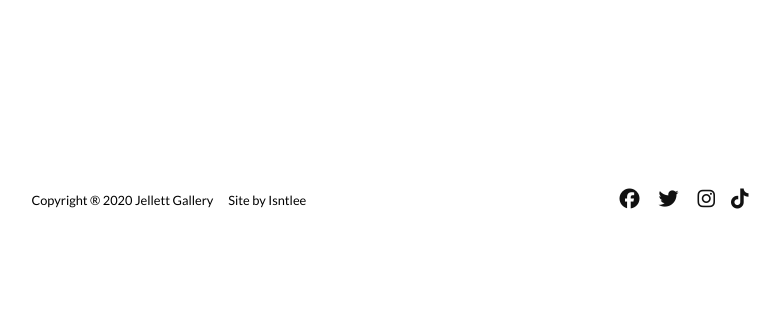
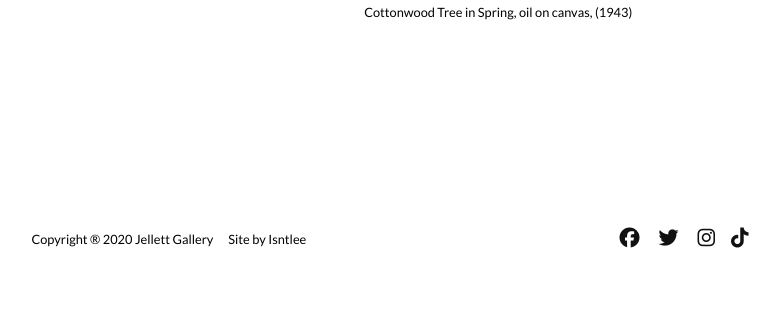
Before and after one commit to isntlee/Jellett-Gallery, a Django app: page /exhibitions in a window 1280 px wide. Shown: the part 2280-2608 px from the top of the page, without its empty margins (235-1015 px from the left). Before the commit the page ends 2489 px from the top, so only its background shows below. Run offline with Django 3.2, Linux system fonts and the light colour scheme; parts of the project's set-up code (start-up, migrations or seed data) failed here and were passed over; some libraries are stand-ins or nearby versions.

Commit message:
various resizing errors corrected

```diff
--- a/home/templates/home/exhibitions.html
+++ b/home/templates/home/exhibitions.html
@@ -19,8 +19,9 @@
         </div>
     </div>
     <div class="row mb-5">
-        <div class="col-12 col-md-5 offset-md-1 mt-3 mb-1 exhibitions-images-frame">
+        <div class="col-12 col-md-5 offset-md-1 my-auto mt-3 mb-1 exhibitions-images-frame">
             <img src="/media/MasKlub_3.jpeg" class="img-fluid exhibitions-images">
+            <p class="text-black exhibition-date mt-1">Cottonwood Tree in Spring, oil on canvas, (1943)</p>
         </div>
         <div class="col-12 offset-md-1 col-md-5 ml-3 mt-1 exhibitions-details ">
             <div class="mt-3 logo-font text-black">
@@ -44,8 +45,9 @@
         </div>
     </div>
     <div class="row">
-        <div class="col-12 col-md-5 offset-md-1 mb-5 mt-1 exhibitions-images-frame">
+        <div class="col-12 col-md-5 offset-md-1 my-auto mb-5 mt-1 exhibitions-images-frame">
             <img src="/media/MasKlub_3.jpeg" class="img-fluid exhibitions-images">
+            <p class="text-black exhibition-date mt-1">Cottonwood Tree in Spring, oil on canvas, (1943)</p>
         </div>
         <div class="col-12 offset-md-1 col-md-5 ml-3 mb-5 exhibitions-details ">
             <div class="mb-3 text-black exhibition-paragraph">
@@ -91,8 +93,9 @@
                         to O’Keeffe—everything from her flashlight to her Stanley thermos.</p>
             </div>
         </div>
-        <div class="col-12 col-lg-6 col-md-7 ml-3 mr-3 exhibitions-images-frame">
+        <div class="col-12 col-lg-6 col-md-7 my-auto ml-3 mr-3 exhibitions-images-frame">
             <img src="/media/Georgia%20O%27Keeffe%20-%20Cottonwoods%20%281952%29.jpg" class="img-fluid exhibitions-images">
+            <p class="text-black exhibition-date mt-1">Cottonwood Tree in Spring, oil on canvas, (1943)</p>
         </div>
     </div>
     <div class="row">
@@ -107,8 +110,9 @@
                         style. Which should be on view July 20 – October 20, 2021.</p>
             </div>
         </div>
-        <div class="col-12 col-lg-6 col-md-7 ml-3 mr-3 exhibitions-images-frame">
+        <div class="col-12 col-lg-6 col-md-7 my-auto ml-3 mr-3 exhibitions-images-frame">
             <img src="/media/Georgia%20O%27Keeffe%20-%20Nature%20Forms%20%281932%29.jpg" class="img-fluid exhibitions-images">
+            <p class="text-black exhibition-date mt-1">Cottonwood Tree in Spring, oil on canvas, (1943)</p>
         </div>
     </div>
 </div>
--- a/static/css/base.css
+++ b/static/css/base.css
@@ -42,7 +42,7 @@ body {
 } */
 
 .exhibition-title {
-    font-size: 2.7vw;
+    font-size: max(2.7vw, 2px);
     padding-bottom: .3vw;
 }
 
```
